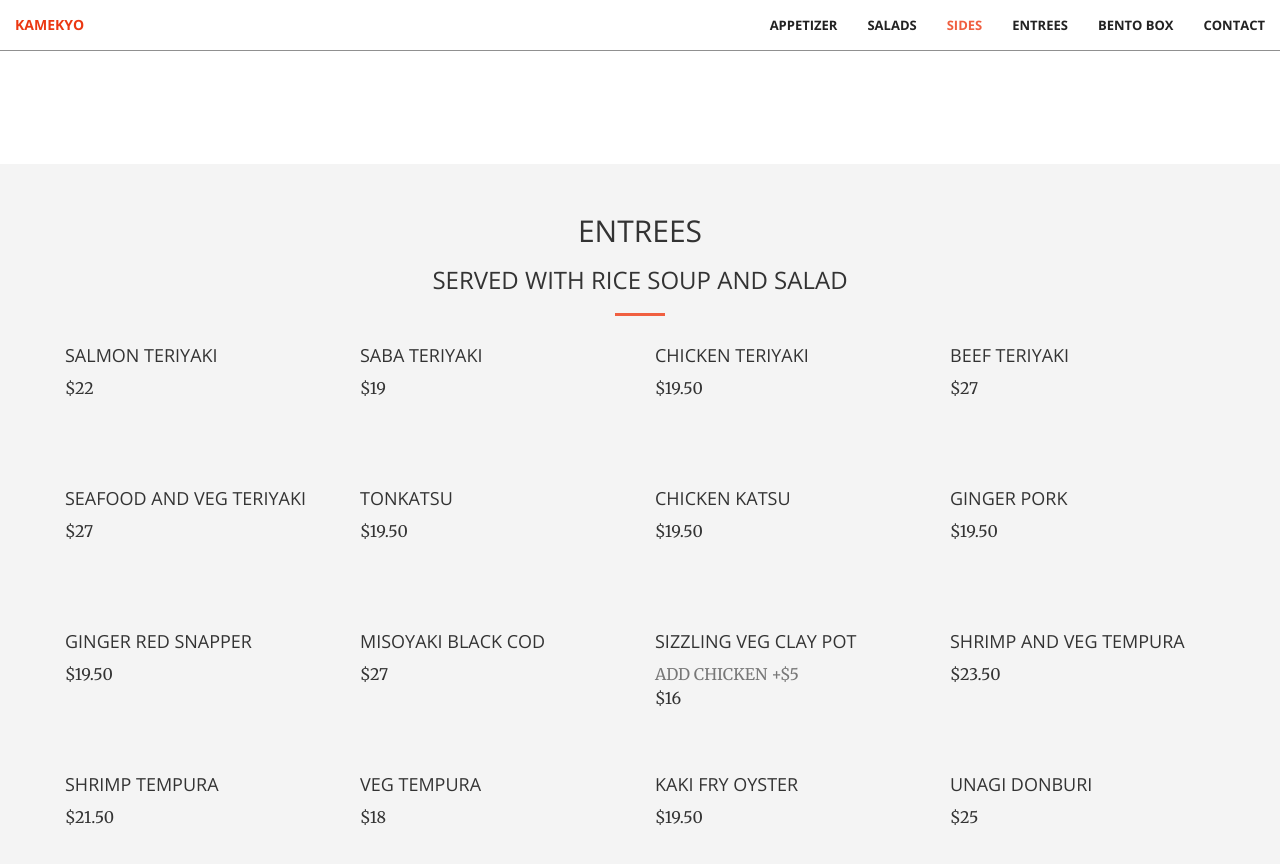
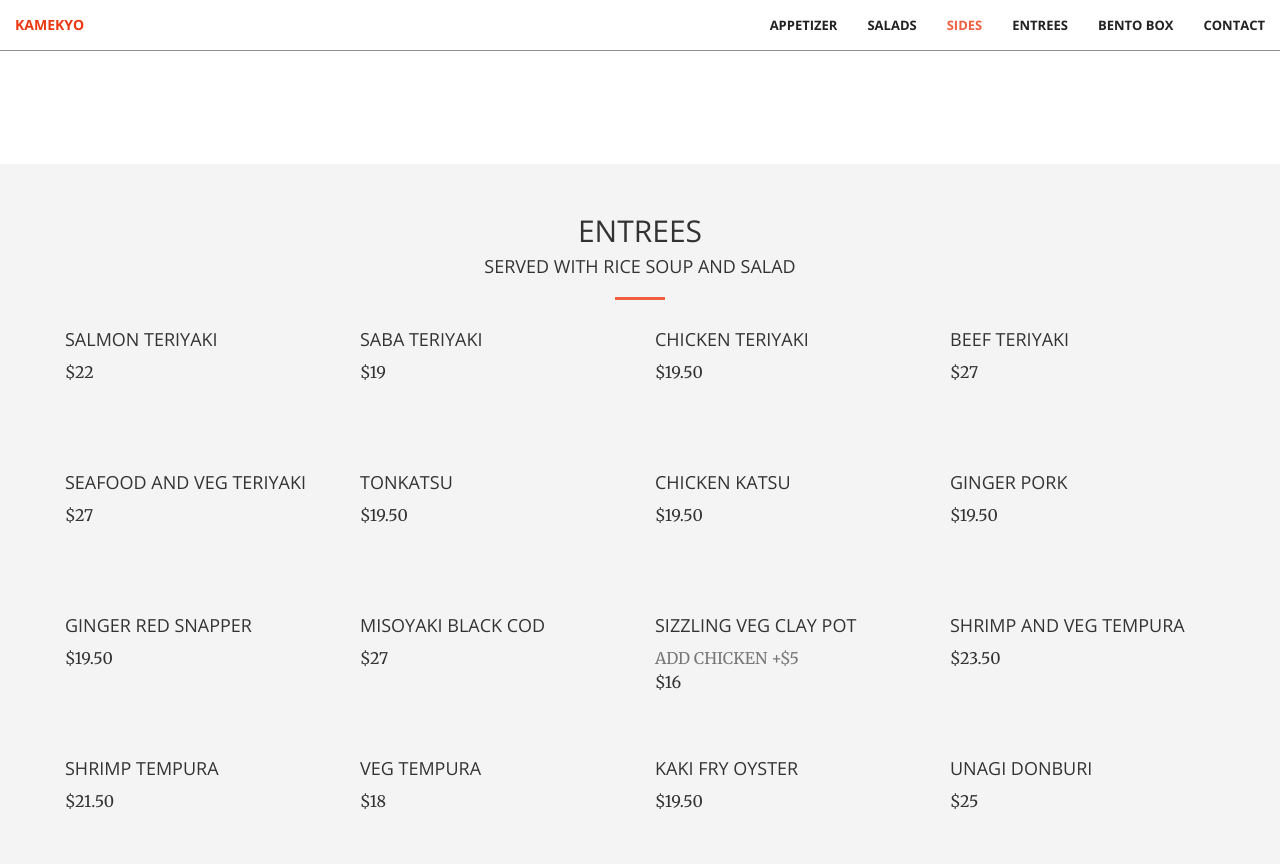
Before and after one commit to CyrusLiang/kamekyo, a Jekyll site: the page built from index.html, in a window 1280 px wide and 900 px high, scrolled down 2551 px. Shown: the top 864 px of the window. Built offline with Jekyll 4.4.1, drawn with Linux system fonts in a browser that asks for light colours.

Commit message:
Update section description

```diff
--- a/_includes/bentobox.html
+++ b/_includes/bentobox.html
@@ -3,8 +3,8 @@
         <div class="row">
             <div class="col-lg-12 text-center">
                 <h2 class="section-heading">Bento Box</h2>
-                <h3>Two Items $25 or Three Items $30</h3>
-                <h3>Served with rice soup and salad</h3>
+                <h4>Two Items $25 or Three Items $30</h3>
+                <h4>Served with rice soup and salad</h3>
                 <hr class="primary">
             </div>
         </div>
--- a/_includes/entrees.html
+++ b/_includes/entrees.html
@@ -3,7 +3,7 @@
         <div class="row">
             <div class="col-lg-12 text-center">
                 <h2 class="section-heading">Entrees</h2>
-                <h3>Served with rice soup and salad</h2>
+                <h4>Served with rice soup and salad</h2>
                 <hr class="primary">
             </div>
         </div>
```
